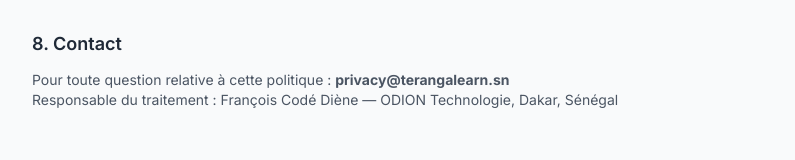
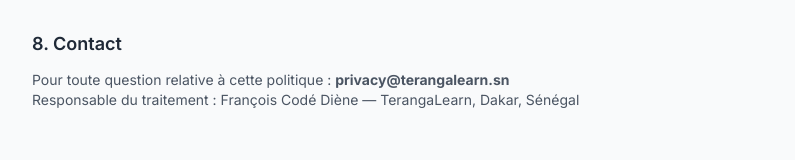
Before and after one commit to francisdiene/terangalearn, a Next.js app: page /politique-confidentialite in a window 1280 px wide. Shown: the part 1493-1653 px from the top of the page, without its empty margins (240-1035 px from the left). Built offline with nearby package versions, Linux system fonts and the light colour scheme.

Commit message:
Update contact information in privacy policy

```diff
--- a/src/app/(legal)/politique-confidentialite/page.tsx
+++ b/src/app/(legal)/politique-confidentialite/page.tsx
@@ -86,7 +86,7 @@ export default function PolitiqueConfidentialite() {
         <h2 className="text-lg font-semibold text-gray-800 mb-3">8. Contact</h2>
         <p className="text-sm text-gray-600">
           Pour toute question relative à cette politique : <strong>privacy@terangalearn.sn</strong><br />
-          Responsable du traitement : François Codé Diène — ODION Technologie, Dakar, Sénégal
+          Responsable du traitement : François Codé Diène — TerangaLearn, Dakar, Sénégal
         </p>
       </section>
     </article>
```
